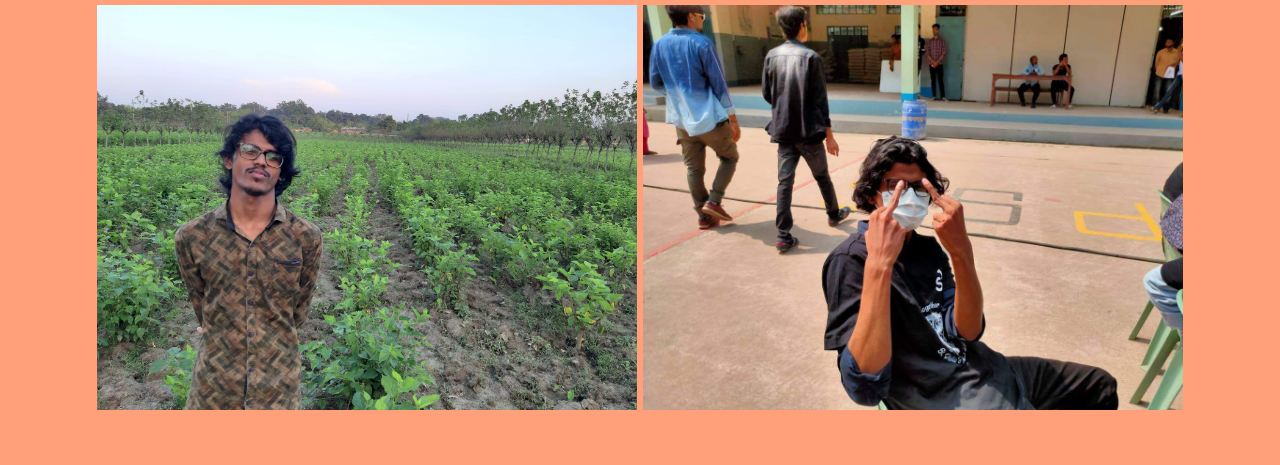
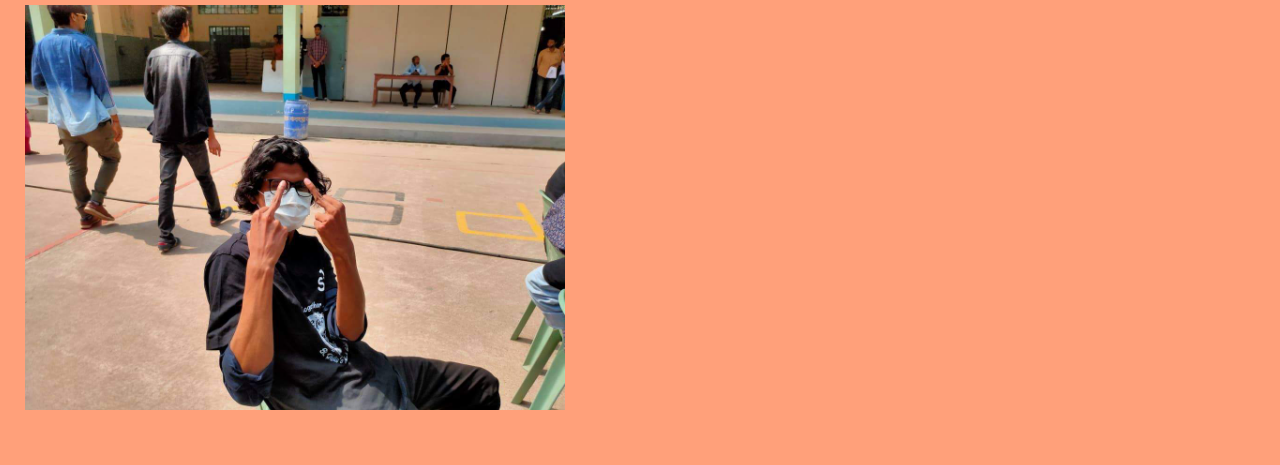
Before and after one commit to imsparrow07/shehrinsayeedbisricouple.zoommeeting2038584949, a plain HTML site: page index.html in a window 1280 px wide. Shown: the part 3427-3892 px from the top of the page. Drawn offline with Linux system fonts and the light colour scheme; a web font is replaced by a local one.

Commit message:
Update index.html

```diff
--- a/index.html
+++ b/index.html
@@ -119,7 +119,7 @@ body {
     <div class="column">
     <h2>Photos of Sayeed</h2>
 	<center><img width= "330" src="sa-1.jpg" alt="bisri sayeed-1" /> 	<img width= "330" src="sa-2.jpeg" alt="bisri sayeed-2" /></center>
-	<center><img width= "540" src="sa-3.jpeg" alt="bisri sayeed-3" />     <img width= "540" src="sa-4.jpeg" alt="bisri sayeed-4" /></center>
+	     <img width= "540" src="sa-4.jpeg" alt="bisri sayeed-4" /></center>
 
   </div>
 
```
